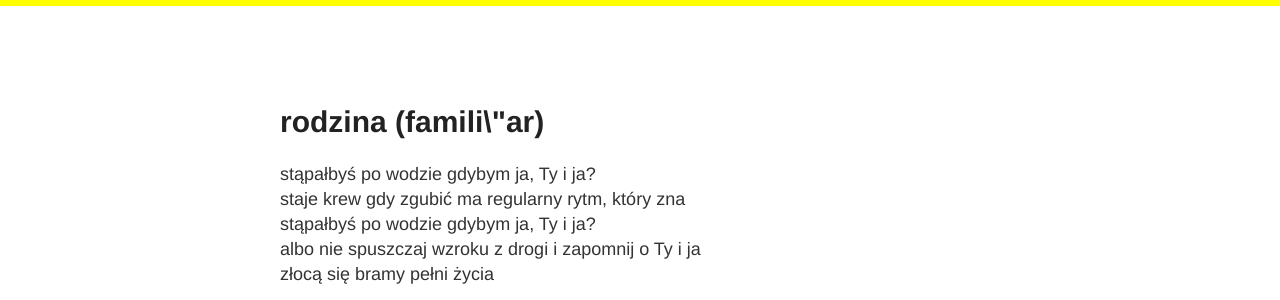
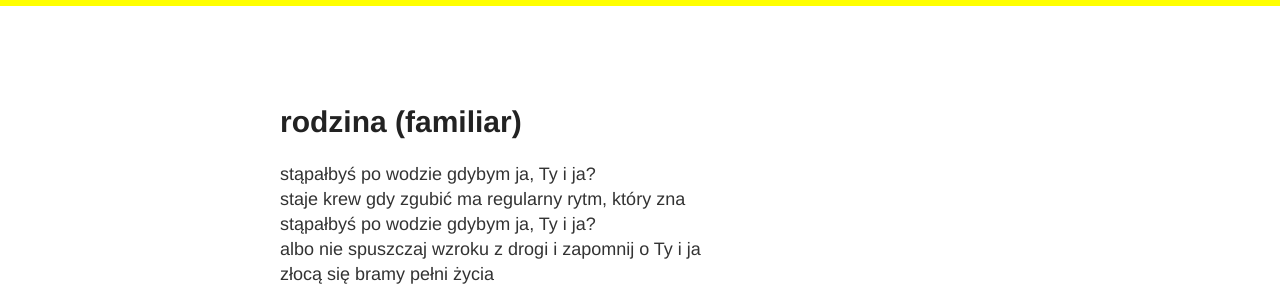
Before and after one commit to keIpie/keIpie.github.io, a Jekyll site: the page built from liryka/_posts/2021-04-21-rodzina.md, in a window 1280 px wide. Shown: the part 222-522 px from the top of the page. Built offline with Jekyll 4.4.1, drawn with Linux system fonts in a browser that asks for light colours.

```diff
--- a/liryka/_posts/2021-04-21-rodzina.md
+++ b/liryka/_posts/2021-04-21-rodzina.md
@@ -1,6 +1,6 @@
 ---
 layout: post
-title: rodzina (famili\"ar)
+title: rodzina (familiar)
 ---
 
 stąpałbyś po wodzie gdybym ja, Ty i ja?\
```
